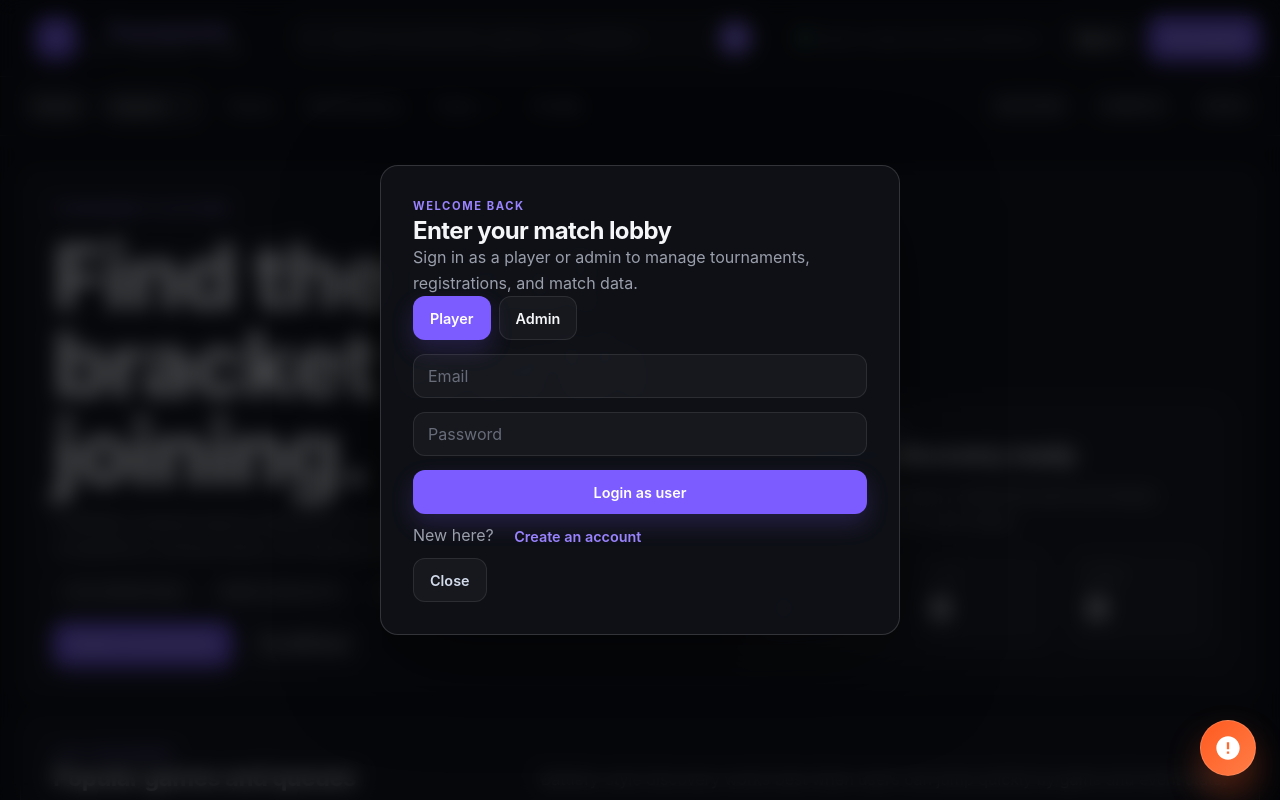
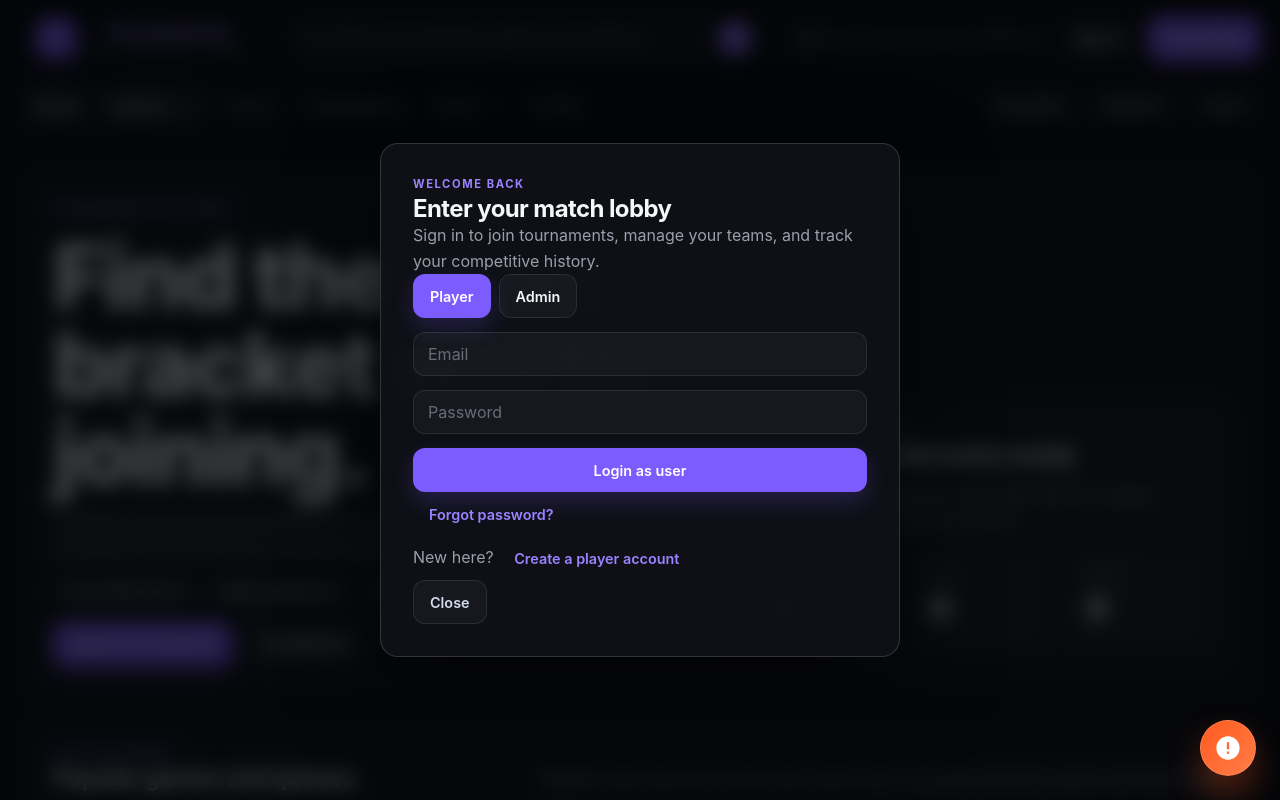
Before and after one commit to DEVESHYADAVji/Tournaments, a React app in the folder frontend/: page / in a window 1280 px wide. Both pictures are taken after a click on the button "Sign in". Shown: the top 800 px of the page. Built offline with nearby package versions, Linux system fonts and the light colour scheme; no server answers; the HTML template or start-up script is replaced by a standard one; a web font is replaced by a local one.

Commit message:
Improve authentication role separation and user feedback

```diff
--- a/frontend/src/App.tsx
+++ b/frontend/src/App.tsx
@@ -5,14 +5,7 @@ import NavBar from './compoments/NavBar/NavBar';
 import AppRoutes from './routes/AppRoutes';
 import FloatingHelpIcon from './compoments/FloatingHelpIcon/FloatingHelpIcon';
 import HelpChat from './compoments/HelpChat/HelpChat';
-import {
-  getStoredUser,
-  isAuthenticated,
-  loginAsAdmin,
-  loginAsUser,
-  logout,
-  register,
-} from './features/auth/auth.api';
+import { getStoredUser, isAuthenticated, loginAsAdmin, loginAsUser, logout, register } from './features/auth/auth.api';
 
 const App: React.FC = () => {
   const [showAuthModal, setShowAuthModal] = React.useState(false);
@@ -27,197 +20,73 @@ const App: React.FC = () => {
   const [busy, setBusy] = React.useState(false);
   const [modalMessage, setModalMessage] = React.useState('');
   const [sessionVersion, setSessionVersion] = React.useState(0);
-
   void sessionVersion;
   const loggedIn = isAuthenticated();
   const user = getStoredUser();
 
-  const openLoginModal = () => {
-    setMode('login');
-    setModalMessage('');
-    setShowAuthModal(true);
-  };
-
-  const closeModalAndGoHome = () => {
-    setShowAuthModal(false);
-    if (window.location.pathname !== '/') {
-      window.location.assign('/');
-    }
-  };
+  const openLoginModal = () => { setMode('login'); setRole('user'); setModalMessage(''); setShowAuthModal(true); };
+  const closeModalAndGoHome = () => { setShowAuthModal(false); if (window.location.pathname !== '/') window.location.assign('/'); };
 
   const handleLogin = async (event: React.FormEvent) => {
-    event.preventDefault();
-    setBusy(true);
-    setModalMessage('');
+    event.preventDefault(); setBusy(true); setModalMessage('');
     const action = role === 'admin' ? loginAsAdmin : loginAsUser;
     const result = await action({ email: loginEmail.trim(), password: loginPassword });
     setBusy(false);
-    setModalMessage(result.message);
-    if (result.success) {
-      setSessionVersion((x) => x + 1);
-      setLoginPassword('');
-      setModalMessage('');
-      closeModalAndGoHome();
-    }
+    if (!result.success) { setModalMessage(result.message); return; }
+    setSessionVersion((x) => x + 1); setLoginPassword('');
+    setModalMessage(`Login successful. Welcome ${role === 'admin' ? 'Admin' : 'Player'}!`);
+    window.setTimeout(closeModalAndGoHome, 500);
   };
 
   const handleRegister = async (event: React.FormEvent) => {
-    event.preventDefault();
-    setBusy(true);
-    setModalMessage('');
-    const result = await register({
-      name: regName.trim(),
-      email: regEmail.trim(),
-      password: regPassword,
-    });
-    setBusy(false);
-    setModalMessage(result.message);
+    event.preventDefault(); setBusy(true); setModalMessage('');
+    const result = await register({ name: regName.trim(), email: regEmail.trim(), password: regPassword });
+    setBusy(false); setModalMessage(result.message);
     if (result.success) {
-      setRegName('');
-      setRegEmail('');
-      setRegPassword('');
-      setModalMessage('');
-      closeModalAndGoHome();
+      const registeredEmail = regEmail.trim();
+      setRegName(''); setRegEmail(''); setRegPassword(''); setMode('login'); setLoginEmail(registeredEmail);
+      setModalMessage('Registration successful. Your player account is ready; please sign in.');
     }
   };
 
   const handleLogout = async () => {
-    setBusy(true);
-    await logout();
-    setBusy(false);
-    setSessionVersion((x) => x + 1);
-    if (window.location.pathname.startsWith('/admin')) {
-      window.location.assign('/');
-    }
+    setBusy(true); const result = await logout(); setBusy(false); setSessionVersion((x) => x + 1);
+    if (window.location.pathname.startsWith('/admin')) window.location.assign('/');
+    if (!result.success) window.alert(result.message);
   };
 
-  return (
-    <BrowserRouter>
-      <div className="app-wrapper">
-        <Header
-          user={user}
-          loggedIn={loggedIn}
-          onLoginClick={openLoginModal}
-          onLogoutClick={handleLogout}
-          busy={busy}
-        />
-        <NavBar user={user} />
-        <main className="page-wrap">
-          <AppRoutes />
-        </main>
-      </div>
-
-      {showAuthModal ? (
-        <div className="auth-modal-backdrop" role="presentation" onClick={() => setShowAuthModal(false)}>
-          <section
-            className="auth-modal panel page-enter"
-            role="dialog"
-            aria-modal="true"
-            aria-label="Authentication"
-            onClick={(e) => e.stopPropagation()}
-          >
-            <div className="panel-inner">
-            {mode === 'login' ? (
-              <>
-                <p className="section-label">Welcome back</p>
-                <h2>Enter your match lobby</h2>
-                <p>Sign in as a player or admin to manage tournaments, registrations, and match data.</p>
-                {modalMessage ? <p className="message-text">{modalMessage}</p> : null}
-                <form className="form-stack" onSubmit={handleLogin}>
-                  <div className="auth-switch">
-                    <button
-                      type="button"
-                      className={`btn ${role === 'user' ? 'btn-primary' : 'btn-secondary'}`}
-                      onClick={() => setRole('user')}
-                    >
-                      Player
-                    </button>
-                    <button
-                      type="button"
-                      className={`btn ${role === 'admin' ? 'btn-primary' : 'btn-secondary'}`}
-                      onClick={() => setRole('admin')}
-                    >
-                      Admin
-                    </button>
-                  </div>
-                  <input
-                    type="email"
-                    value={loginEmail}
-                    onChange={(e) => setLoginEmail(e.target.value)}
-                    placeholder="Email"
-                    required
-                  />
-                  <input
-                    type="password"
-                    value={loginPassword}
-                    onChange={(e) => setLoginPassword(e.target.value)}
-                    placeholder="Password"
-                    required
-                  />
-                  <button type="submit" className="btn btn-primary" disabled={busy}>
-                    {busy ? 'Please wait...' : `Login as ${role}`}
-                  </button>
-                </form>
-                <p>
-                  New here?{' '}
-                  <button type="button" className="btn btn-linklike" onClick={() => setMode('register')}>
-                    Create an account
-                  </button>
-                </p>
-              </>
-            ) : (
-              <>
-                <p className="section-label">Create account</p>
-                <h2>Start competing in minutes</h2>
-                <p>Register once, then join tournaments, track your entries, and manage your profile from one place.</p>
-                {modalMessage ? <p className="message-text">{modalMessage}</p> : null}
-                <form className="form-stack" onSubmit={handleRegister}>
-                  <input
-                    value={regName}
-                    onChange={(e) => setRegName(e.target.value)}
-                    placeholder="Full name"
-                    required
-                  />
-                  <input
-                    type="email"
-                    value={regEmail}
-                    onChange={(e) => setRegEmail(e.target.value)}
-                    placeholder="Email"
-                    required
-                  />
-                  <input
-                    type="password"
-                    value={regPassword}
-                    onChange={(e) => setRegPassword(e.target.value)}
-                    placeholder="Password (min 8 chars)"
-                    required
-                  />
-                  <button type="submit" className="btn btn-secondary" disabled={busy}>
-                    {busy ? 'Please wait...' : 'Register'}
-                  </button>
-                </form>
-                <p>
-                  Already have an account?{' '}
-                  <button type="button" className="btn btn-linklike" onClick={() => setMode('login')}>
-                    Sign in
-                  </button>
-                </p>
-              </>
-            )}
-            <div className="modal-footer">
-              <button type="button" className="btn btn-ghost" onClick={() => setShowAuthModal(false)}>
-                Close
-              </button>
-            </div>
-            </div>
-          </section>
-        </div>
-      ) : null}
-
-      <FloatingHelpIcon onClick={() => setShowHelpChat(true)} />
-      <HelpChat isOpen={showHelpChat} onClose={() => setShowHelpChat(false)} />
-    </BrowserRouter>
-  );
+  return <BrowserRouter>
+    <div className="app-wrapper"><Header user={user} loggedIn={loggedIn} onLoginClick={openLoginModal} onLogoutClick={handleLogout} busy={busy} /><NavBar user={user} /><main className="page-wrap"><AppRoutes /></main></div>
+    {showAuthModal ? <div className="auth-modal-backdrop" role="presentation" onClick={() => setShowAuthModal(false)}>
+      <section className="auth-modal panel page-enter" role="dialog" aria-modal="true" aria-label="Authentication" onClick={(e) => e.stopPropagation()}><div className="panel-inner">
+        {mode === 'login' ? <>
+          <p className="section-label">Welcome back</p><h2>{role === 'admin' ? 'Admin control room' : 'Enter your match lobby'}</h2>
+          <p>{role === 'admin' ? 'Admin access is restricted to approved administrator accounts.' : 'Sign in to join tournaments, manage your teams, and track your competitive history.'}</p>
+          {modalMessage ? <p className="message-text" role="status">{modalMessage}</p> : null}
+          <form className="form-stack" onSubmit={handleLogin}>
+            <div className="auth-switch"><button type="button" className={`btn ${role === 'user' ? 'btn-primary' : 'btn-secondary'}`} onClick={() => { setRole('user'); setModalMessage(''); }}>Player</button><button type="button" className={`btn ${role === 'admin' ? 'btn-primary' : 'btn-secondary'}`} onClick={() => { setRole('admin'); setModalMessage(''); }}>Admin</button></div>
+            <input type="email" value={loginEmail} onChange={(e) => setLoginEmail(e.target.value)} placeholder="Email" required autoComplete="email" />
+            <input type="password" value={loginPassword} onChange={(e) => setLoginPassword(e.target.value)} placeholder="Password" required autoComplete="current-password" />
+            <button type="submit" className="btn btn-primary" disabled={busy}>{busy ? 'Please wait...' : `Login as ${role}`}</button>
+          </form>
+          <p><button type="button" className="btn btn-linklike" onClick={() => window.location.assign('/forgot-password')}>Forgot password?</button></p>
+          <p>New here? <button type="button" className="btn btn-linklike" onClick={() => { setMode('register'); setModalMessage(''); }}>Create a player account</button></p>
+        </> : <>
+          <p className="section-label">Create player account</p><h2>Start competing in minutes</h2>
+          <p>Registration creates a standard player account. Administrator accounts are provisioned separately and cannot be created from this form.</p>
+          {modalMessage ? <p className="message-text" role="status">{modalMessage}</p> : null}
+          <form className="form-stack" onSubmit={handleRegister}>
+            <input value={regName} onChange={(e) => setRegName(e.target.value)} placeholder="Full name" required autoComplete="name" />
+            <input type="email" value={regEmail} onChange={(e) => setRegEmail(e.target.value)} placeholder="Email" required autoComplete="email" />
+            <input type="password" value={regPassword} onChange={(e) => setRegPassword(e.target.value)} placeholder="Password (min 8 chars)" minLength={8} required autoComplete="new-password" />
+            <button type="submit" className="btn btn-primary" disabled={busy}>{busy ? 'Please wait...' : 'Register as player'}</button>
+          </form>
+          <p>Already have an account? <button type="button" className="btn btn-linklike" onClick={() => { setMode('login'); setModalMessage(''); }}>Sign in</button></p>
+        </>}
+        <div className="modal-footer"><button type="button" className="btn btn-ghost" onClick={() => setShowAuthModal(false)}>Close</button></div>
+      </div></section>
+    </div> : null}
+    <FloatingHelpIcon onClick={() => setShowHelpChat(true)} /><HelpChat isOpen={showHelpChat} onClose={() => setShowHelpChat(false)} />
+  </BrowserRouter>;
 };
-
 export default App;
```
